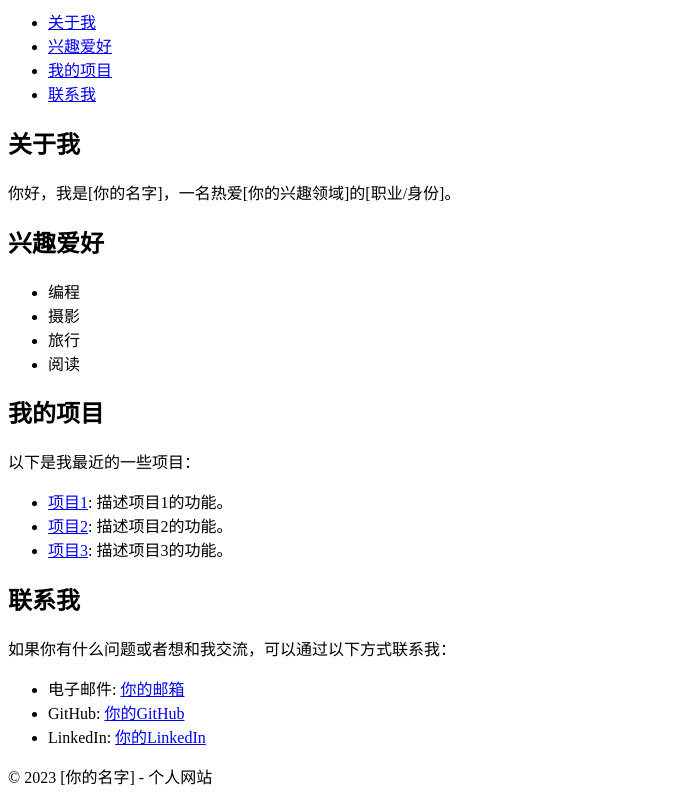
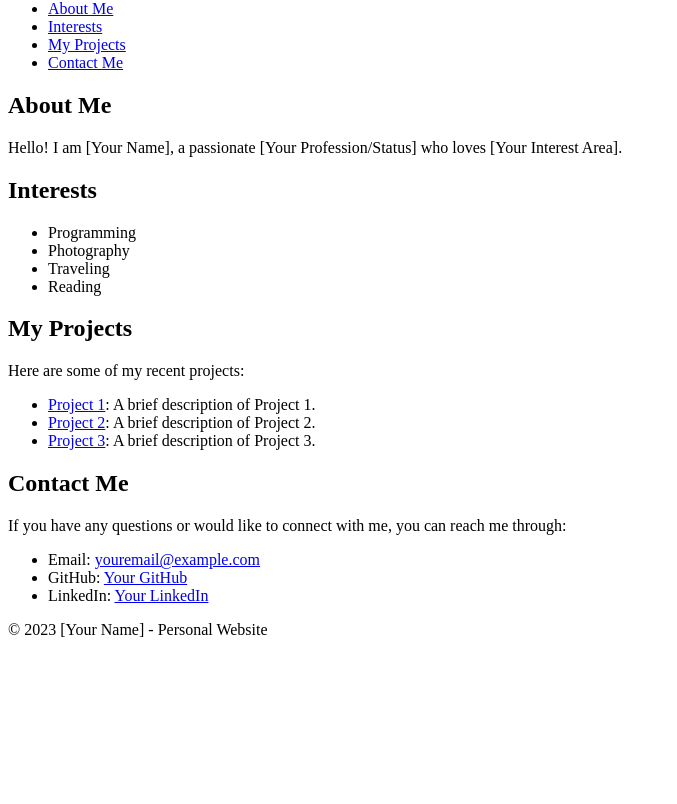
Before and after one commit to Clark320/tianmingcui.github.io, a plain HTML site: page index.html in a window 1280 px wide. Shown: the part 80-884 px from the top of the page, without its empty margins (0-677 px from the left). After the commit the page ends 800 px from the top, so only its background shows below. Drawn offline with Linux system fonts and the light colour scheme.

Commit message:
Update index.html

```diff
--- a/index.html
+++ b/index.html
@@ -1,63 +1,63 @@
 <!DOCTYPE html>
-<html lang="zh-CN">
+<html lang="en">
 <head>
     <meta charset="UTF-8">
     <meta name="viewport" content="width=device-width, initial-scale=1.0">
-    <title>我的个人网站</title>
-    <link rel="stylesheet" href="styles.css"> <!-- 引入你的CSS样式 -->
-    <link rel="icon" type="image/png" href="favicon.png"> <!-- 网站图标 -->
+    <title>My Personal Website</title>
+    <link rel="stylesheet" href="styles.css"> <!-- Link to your CSS styles -->
+    <link rel="icon" type="image/png" href="favicon.png"> <!-- Website favicon -->
 </head>
 <body>
 
 <header>
-    <h1>欢迎来到我的个人网站</h1>
+    <h1>Welcome to My Personal Website</h1>
     <nav>
         <ul>
-            <li><a href="#about">关于我</a></li>
-            <li><a href="#interests">兴趣爱好</a></li>
-            <li><a href="#projects">我的项目</a></li>
-            <li><a href="#contact">联系我</a></li>
+            <li><a href="#about">About Me</a></li>
+            <li><a href="#interests">Interests</a></li>
+            <li><a href="#projects">My Projects</a></li>
+            <li><a href="#contact">Contact Me</a></li>
         </ul>
     </nav>
 </header>
 
 <section id="about">
-    <h2>关于我</h2>
-    <p>你好，我是[你的名字]，一名热爱[你的兴趣领域]的[职业/身份]。</p>
+    <h2>About Me</h2>
+    <p>Hello! I am [Your Name], a passionate [Your Profession/Status] who loves [Your Interest Area].</p>
 </section>
 
 <section id="interests">
-    <h2>兴趣爱好</h2>
+    <h2>Interests</h2>
     <ul>
-        <li>编程</li>
-        <li>摄影</li>
-        <li>旅行</li>
-        <li>阅读</li>
+        <li>Programming</li>
+        <li>Photography</li>
+        <li>Traveling</li>
+        <li>Reading</li>
     </ul>
 </section>
 
 <section id="projects">
-    <h2>我的项目</h2>
-    <p>以下是我最近的一些项目：</p>
+    <h2>My Projects</h2>
+    <p>Here are some of my recent projects:</p>
     <ul>
-        <li><a href="https://github.com/你的用户名/项目1">项目1</a>: 描述项目1的功能。</li>
-        <li><a href="https://github.com/你的用户名/项目2">项目2</a>: 描述项目2的功能。</li>
-        <li><a href="https://github.com/你的用户名/项目3">项目3</a>: 描述项目3的功能。</li>
+        <li><a href="https://github.com/yourusername/project1">Project 1</a>: A brief description of Project 1.</li>
+        <li><a href="https://github.com/yourusername/project2">Project 2</a>: A brief description of Project 2.</li>
+        <li><a href="https://github.com/yourusername/project3">Project 3</a>: A brief description of Project 3.</li>
     </ul>
 </section>
 
 <section id="contact">
-    <h2>联系我</h2>
-    <p>如果你有什么问题或者想和我交流，可以通过以下方式联系我：</p>
+    <h2>Contact Me</h2>
+    <p>If you have any questions or would like to connect with me, you can reach me through:</p>
     <ul>
-        <li>电子邮件: <a href="mailto:你的邮箱">你的邮箱</a></li>
-        <li>GitHub: <a href="https://github.com/你的用户名">你的GitHub</a></li>
-        <li>LinkedIn: <a href="https://www.linkedin.com/in/你的用户名">你的LinkedIn</a></li>
+        <li>Email: <a href="mailto:youremail@example.com">youremail@example.com</a></li>
+        <li>GitHub: <a href="https://github.com/yourusername">Your GitHub</a></li>
+        <li>LinkedIn: <a href="https://www.linkedin.com/in/yourusername">Your LinkedIn</a></li>
     </ul>
 </section>
 
 <footer>
-    <p>&copy; 2023 [你的名字] - 个人网站</p>
+    <p>&copy; 2023 [Your Name] - Personal Website</p>
 </footer>
 
 </body>
```
